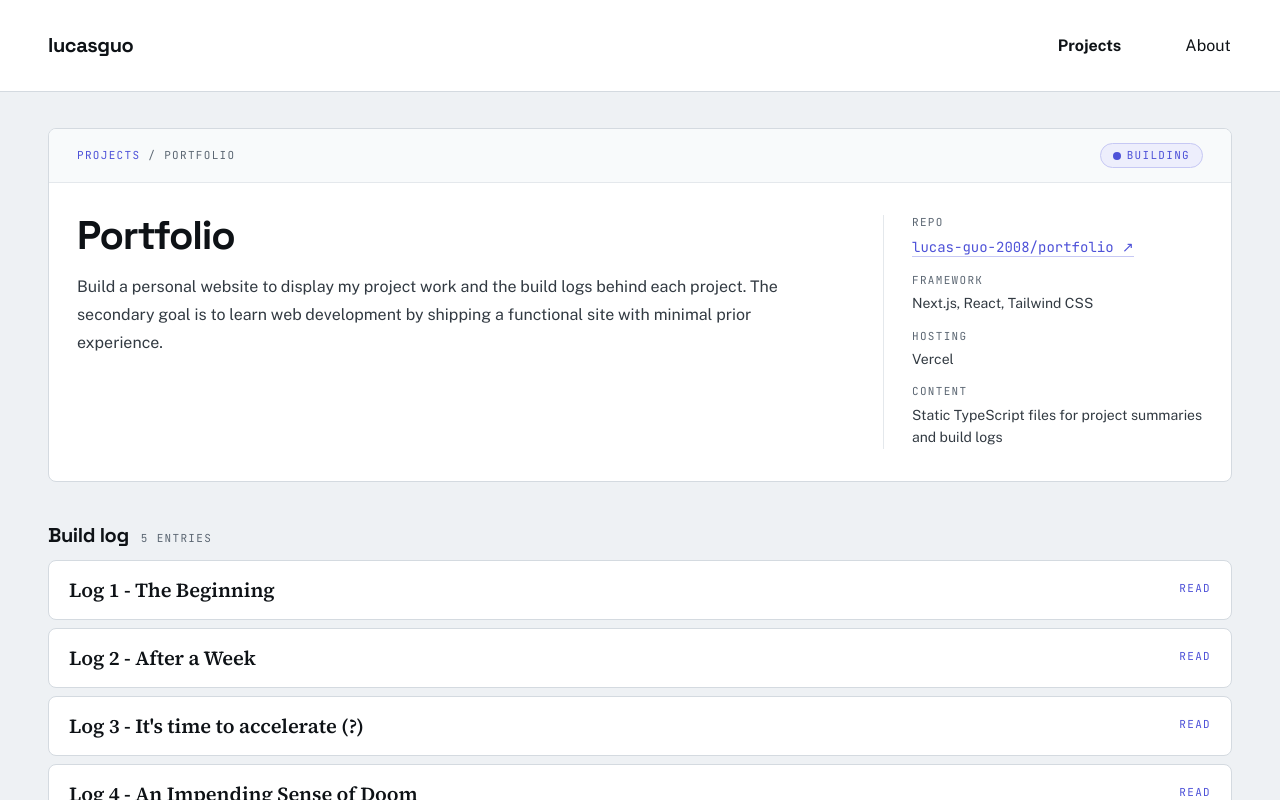
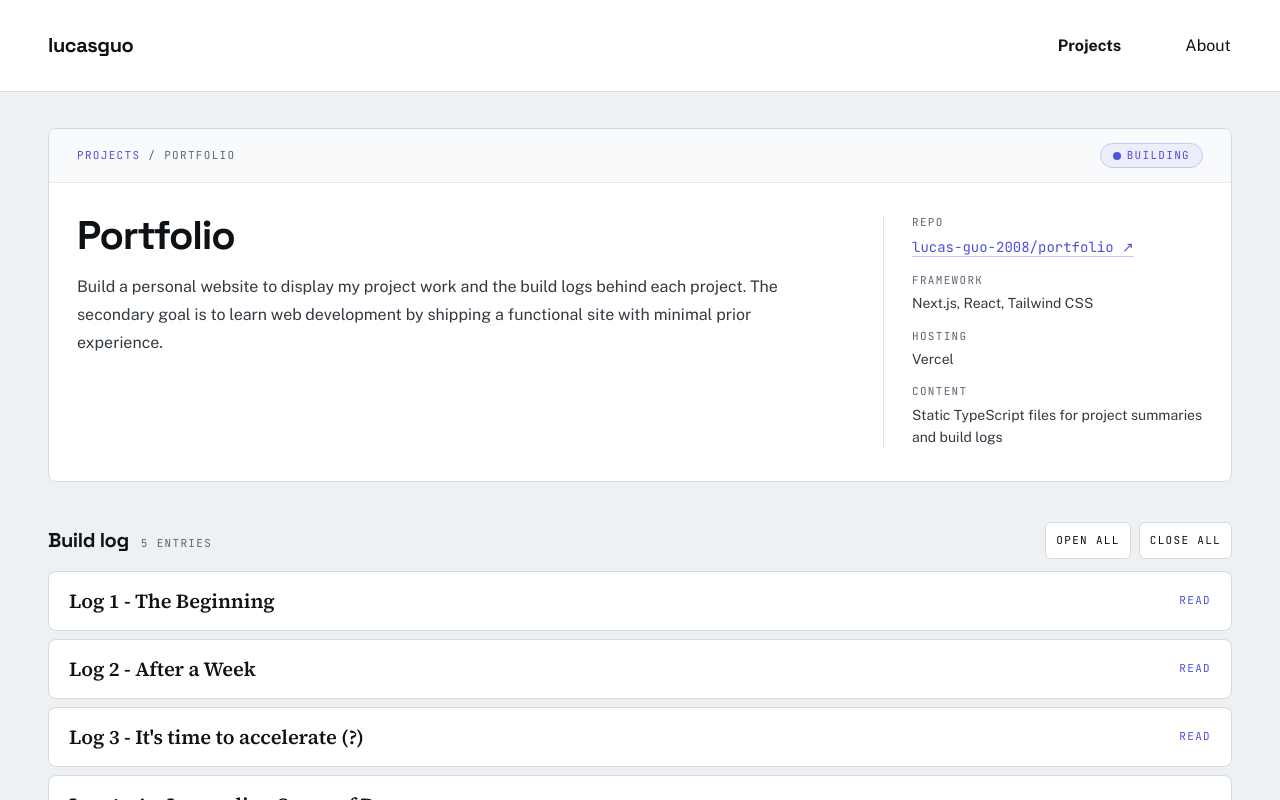
Before and after one commit to lucas-guo-2008/portfolio, a Next.js app: page /projects/portfolio in a window 1280 px wide. Shown: the top 800 px of the page. Built offline with nearby package versions, Linux system fonts and the light colour scheme.

Commit message:
Refactor LogList and LogRow components to lift state and allow for open all/close all buttons

```diff
--- a/app/projects/[slug]/page.tsx
+++ b/app/projects/[slug]/page.tsx
@@ -47,17 +47,7 @@ export default async function ProjectPage({ params }: PageProps<'/projects/[slug
           <ProjectFacts repo={project.repo} stack={project.stack} />}
       />
 
-      {logs.length > 0 && (
-        <section className="flex flex-col gap-3">
-          <div className="flex items-baseline gap-3">
-            <h2 className="text-heading font-display font-bold">Build log</h2>
-            <p className="font-mono text-label uppercase tracking-label text-text-muted">
-              {logs.length} {logs.length === 1 ? 'entry' : 'entries'}
-            </p>
-          </div>
-          <LogList logs={logs} />
-        </section>
-      )}
+      {logs.length > 0 && <LogList logs={logs} />}
     </div>
   );
 }
--- a/components/LogList.tsx
+++ b/components/LogList.tsx
@@ -1,4 +1,8 @@
+'use client';
+
+import { useState } from "react";
 import type { Log } from "@/lib/logs";
+import Button from "./Button";
 import LogRow from "./LogRow";
 
 type LogListProps = {
@@ -6,9 +10,36 @@ type LogListProps = {
 }
 
 export default function LogList({logs}:LogListProps) {
+    const [open, setOpen] = useState<Set<number>>(new Set());
+
+    function toggle(i: number) {
+        setOpen(prev => {
+            const next = new Set(prev);
+            if (next.has(i)) next.delete(i);
+            else next.add(i);
+            return next;
+        });
+    }
+
     return (
-        <div className="flex flex-col gap-2">
-            {logs.map(log => <LogRow key={log.title} log={log} />)}
-        </div>
+        <section className="flex flex-col gap-3">
+            <div className="flex flex-col gap-3 md:flex-row md:items-center md:justify-between">
+                <div className="flex items-baseline gap-3">
+                    <h2 className="text-heading font-display font-bold">Build log</h2>
+                    <p className="font-mono text-label uppercase tracking-label text-text-muted">
+                        {logs.length} {logs.length === 1 ? 'entry' : 'entries'}
+                    </p>
+                </div>
+                <div className="flex gap-2">
+                    <Button onClick={() => setOpen(new Set(logs.map((_, i) => i)))}>Open all</Button>
+                    <Button onClick={() => setOpen(new Set())}>Close all</Button>
+                </div>
+            </div>
+            <div className="flex flex-col gap-2">
+                {logs.map((log, i) => (
+                    <LogRow key={log.title} log={log} open={open.has(i)} onToggle={() => toggle(i)} />
+                ))}
+            </div>
+        </section>
     );
 }
--- a/components/LogRow.tsx
+++ b/components/LogRow.tsx
@@ -1,27 +1,25 @@
-'use client';
-
-import { useId, useState } from "react";
+import { useId } from "react";
 import type { Log } from "@/lib/logs";
 import LogDate from "./LogDate";
 import Prose from "./Prose";
 
 type LogRowProps = {
     log: Log;
+    open: boolean;
+    onToggle: () => void;
 }
 
-export default function LogRow({log}:LogRowProps) {
-    const [open, setOpen] = useState(false);
+export default function LogRow({log, open, onToggle}:LogRowProps) {
     const panelId = useId();
 
     return (
         <div className="bg-surface border border-border rounded-lg overflow-hidden hover:border-accent">
             <h3>
-                {/* The whole header row is the button: a big hit target that Tab + Enter can reach */}
                 <button
                     type="button"
                     aria-expanded={open}
                     aria-controls={panelId}
-                    onClick={() => setOpen(!open)}
+                    onClick={onToggle}
                     className={`group w-full min-h-14 px-5 py-4 flex items-center justify-between gap-3 text-left focus-visible:outline-2 focus-visible:outline-accent focus-visible:-outline-offset-2 ${open ? 'bg-surface-muted' : ''}`}
                 >
                     <span className="font-serif text-log font-semibold">{log.title}</span>
```
